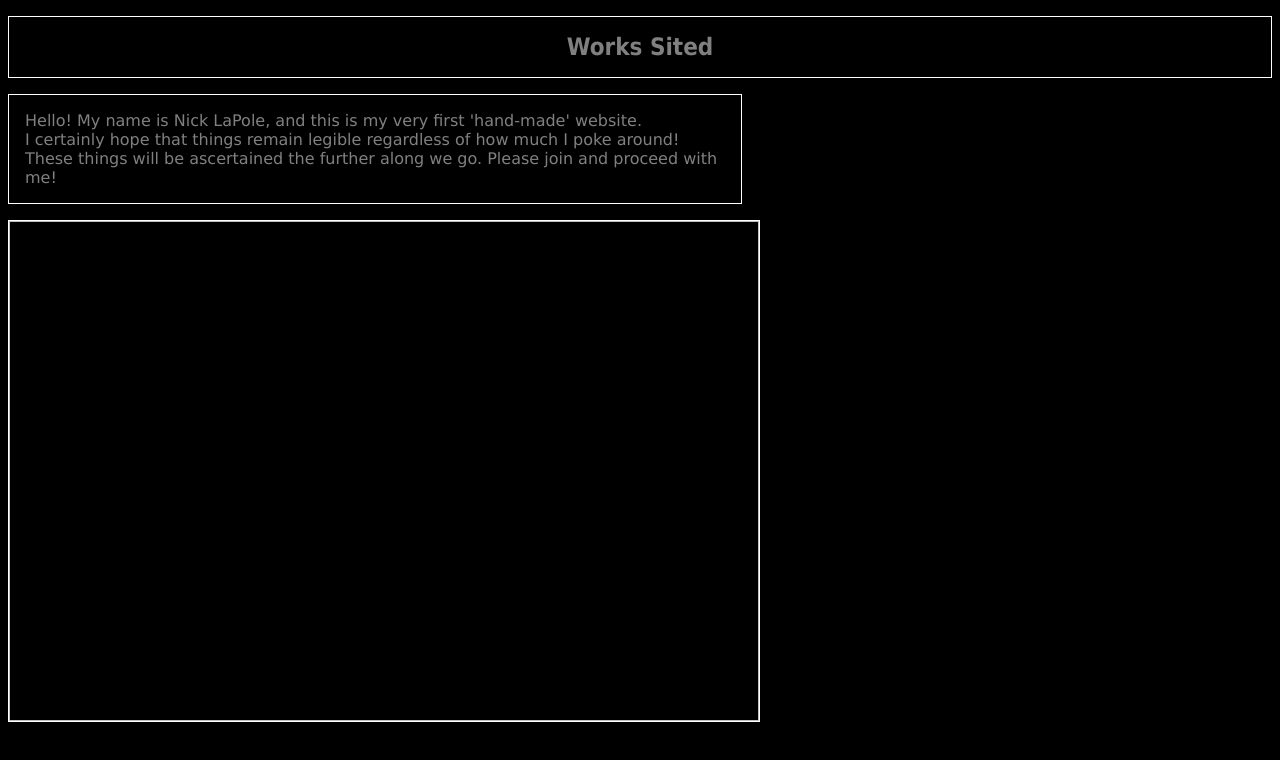
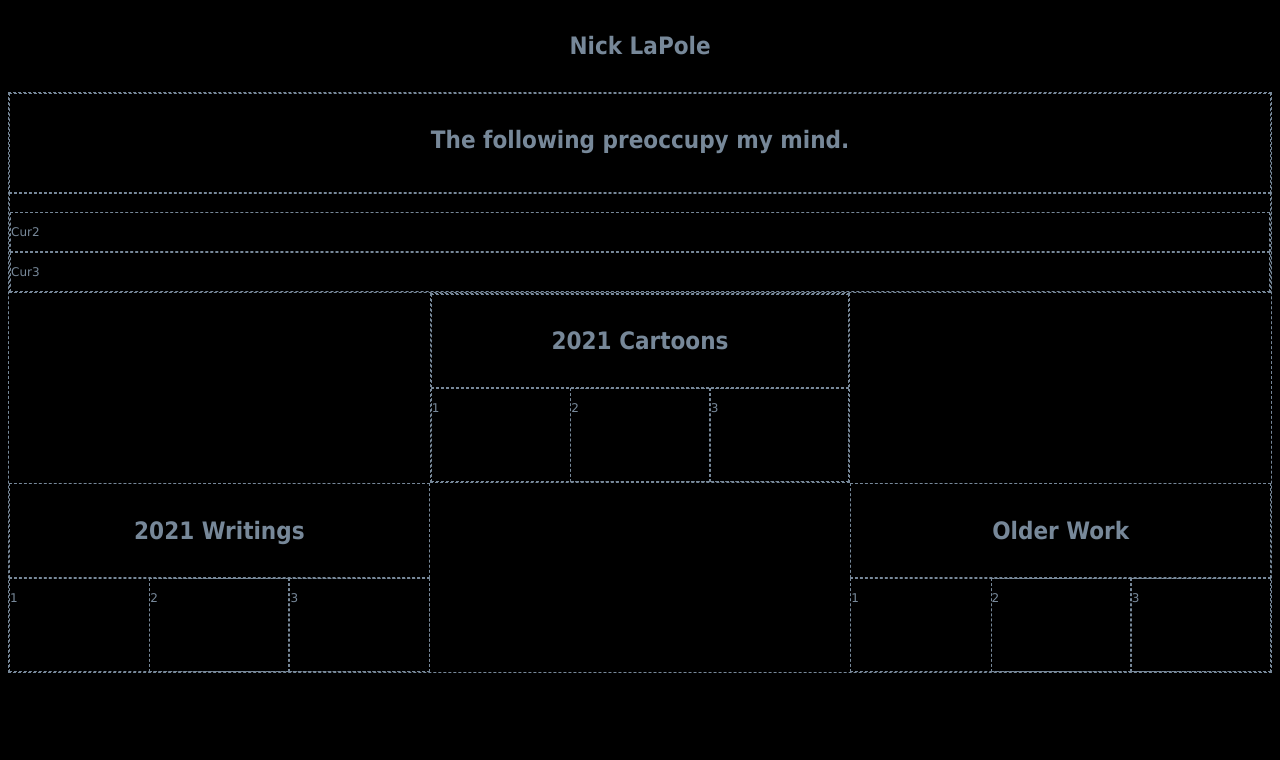
Before and after one commit to nlapole/nlapole.github.io, a plain HTML site: page index.html in a window 1280 px wide. Drawn offline with Linux system fonts and the light colour scheme.

Commit message:
Site Progress!
Worked out a grid system for the main page. The subsequent pages will be... upcoming.

```diff
--- a/index.html
+++ b/index.html
@@ -1,20 +1,42 @@
 <!DOCTYPE html>
 <head>
-<title>Github Project</title>
+<title>LP Personal Website</title>
 <link href="style.css" rel="stylesheet" type="text/css">
 <meta charset="UTF-8">
 </head>
 
 <body>
-<h1>Works Sited</h1>
-<p>
-Hello! My name is Nick LaPole, and this is my very first 'hand-made' website.<br>
-I certainly hope that things remain legible regardless of how much I poke around!<br>
-These things will be ascertained the further along we go. Please join and proceed with me!
-</p>
-<img class="top1">
-<img class="top2">
-<img class="top3">
+<h1>Nick LaPole</h1>
+
+<div class="container">
+    <div class="curSerCon maiSty">
+        <div class="curSerTitle maiSty"><h1>The following preoccupy my mind.</h1></div>
+        <div class="curSer1 maiSty"><img src</div>
+        <div class="curSer2 maiSty"><p>Cur2</p></div>
+        <div class="curSer3 maiSty"><p>Cur3</p></div>
+    </div>
+    <br>
+    <div class="curCarCon maiSty">
+        <div class="curCarTitle maiSty"><h1>2021 Cartoons</h1></div>
+        <div class="curCar1 maiSty"><p>1</p></div>
+        <div class="curCar2 maiSty"><p>2</p></div>
+        <div class="curCar3 maiSty"><p>3</p></div>
+    </div>
+    <br>
+    <div class="curWriCon maisty">
+        <div class ="curWriTitle maiSty"><h1>2021 Writings</h1></div>
+        <div class="curWri1 maiSty"><p>1</p></div>
+        <div class="curWri2 maiSty"><p>2</p></div>
+        <div class="curWri3 maiSty"><p>3</p></div>
+    </div>
+    <br>
+    <div class="oldWorCon maisty">
+        <div class="oldWorTitle maiSty"><h1>Older Work</h1></div>
+        <div class="oldWor1 maiSty"><p>1</p></div>
+        <div class="oldWor2 maiSty"><p>2</p></div>
+        <div class="oldWor3 maiSty"><p>3</p></div>
+    </div>
+</div>
 
 </body>
 </html>
--- a/style.css
+++ b/style.css
@@ -1,26 +1,93 @@
 h1 {
   font-family: Tahoma;
-  color: grey;
+  color: lightslategray;
   font-size: 24px;
   text-align: center;
-  border: 1px white solid;
   padding:16px;
 }
 p {
   font-family: Verdana;
-  color: grey;
-  font-size: 16px;
-  border: 1px white solid;
-  width: 700px;
-  padding: 16px;
+  color: lightslategray;
+  font-size: 12px;
 }
-.top1 {
-  border: 1px white solid;
-  width: 750px;
-  height: 500px;
+body {
+  background-color: black;
 }
 
-body {
-  font-family: sans-serif;
-  background-color:black;
+/*.container {
+  display: flex;
+  flex-direction: column;
+}*/
+
+.maiSty {
+  border: 1px lightslategray dashed;
 }
+.curSerCon {
+  display: grid;
+  grid-template-rows: repeat(2, 1fr);
+  grid-template-columns: repeat(3, 1fr);
+}
+    .curSerTitle {
+      grid-area: 1/1/1/4;
+    }
+    .curSer1 {
+      grid-area: 2/1/3/4;
+    }
+    .curSer2 {
+      grid-area: 2/2/3/3;
+    }
+    .curSer3 {
+      grid-area: 2/3/3/4;
+    }
+.curCarCon {
+  display: grid;
+  grid-template-rows: repeat(2, 1fr);
+  grid-template-columns: repeat(3, 1fr);
+}
+    .curCarTitle {
+      grid-area: 1/1/1/4;
+    }
+    .curCar1 {
+      grid-area: 2/1/3/4;
+    }
+    .curCar2 {
+      grid-area: 2/2/3/3;
+    }
+    .curCar3 {
+      grid-area: 2/3/3/4;
+    }
+.curWriCon {
+  display: grid;
+  grid-template-rows: repeat(2, 1fr);
+  grid-template-columns: repeat(3, 1fr);
+}
+    .curWriTitle {
+      grid-area: 1/1/1/4;
+    }
+    .curWri1 {
+      grid-area: 2/1/3/4;
+    }
+    .curWri2 {
+      grid-area: 2/2/3/3;
+    }
+    .curWri3 {
+      grid-area: 2/3/3/4;
+    }
+
+.oldWorCon {
+  display: grid;
+  grid-template-rows: repeat(2, 1fr);
+  grid-template-columns: repeat(3, 1fr);
+    }
+    .oldWorTitle {
+      grid-area: 1/1/1/4;
+    }
+    .oldWor1 {
+      grid-area: 2/1/3/4;
+    }
+    .oldWor2 {
+      grid-area: 2/2/3/3;
+    }
+    .oldWor3 {
+      grid-area: 2/3/3/4;
+    }
```
